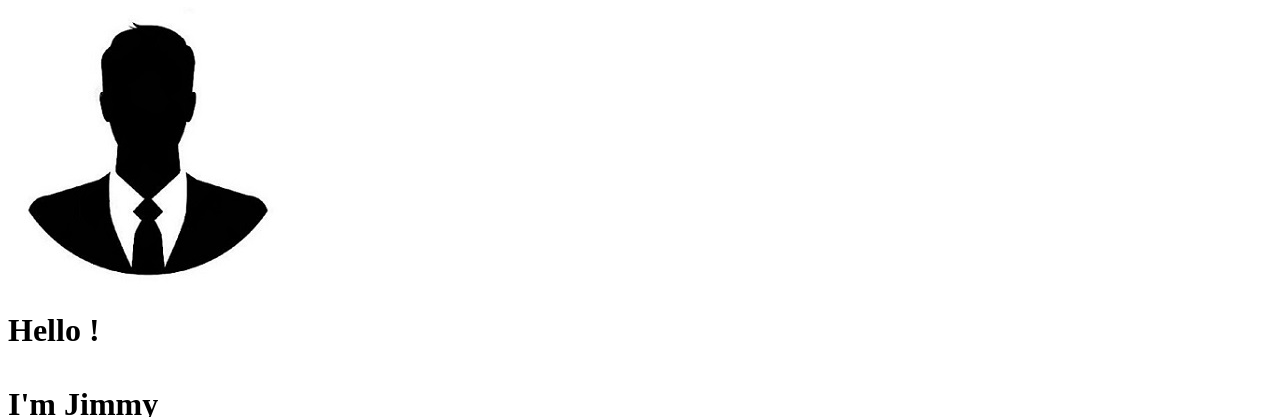
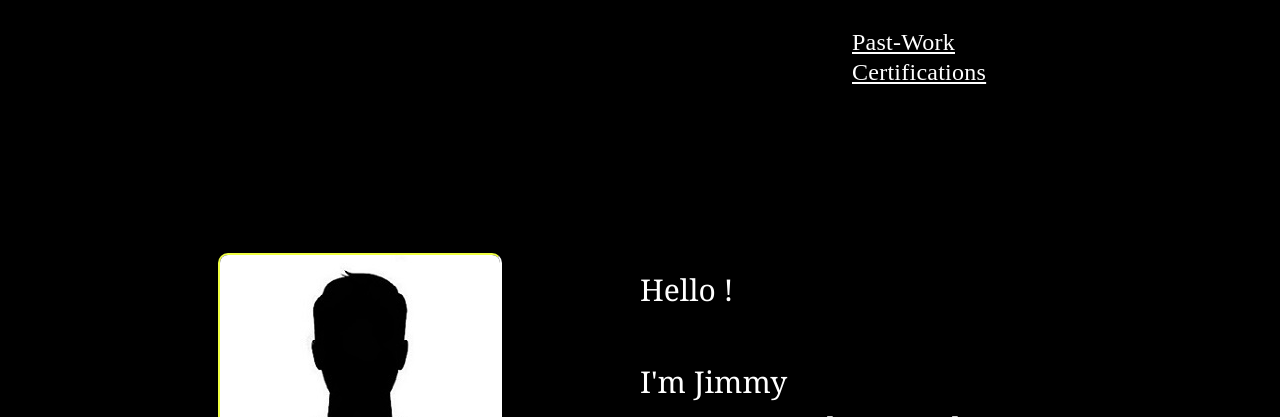
Before and after one commit to JimmyGodad/website, a plain HTML site: page index.html in a window 1280 px wide. Shown: the part 73-490 px from the top of the page. Drawn offline with Linux system fonts and the light colour scheme; files whose address does not match are found by name.

Commit message:
Update index.html

```diff
--- a/index.html
+++ b/index.html
@@ -1,6 +1,6 @@
 <!DOCTYPE html>
 <html lang="en" dir="ltr">
-  <link rel="stylesheet" href="css\index.css">
+  <link rel="stylesheet" href="index.css">
   <script src="js\certification.js"></script>
     <head>
       <meta charset="utf-8">
```
